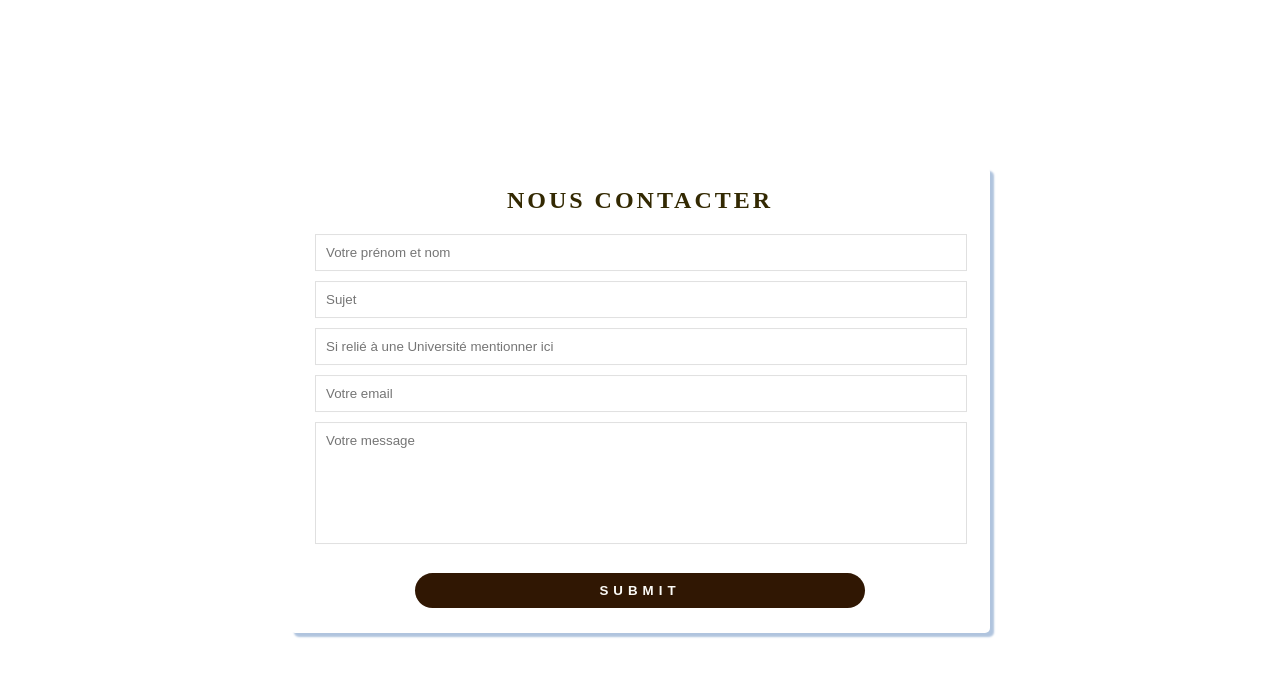
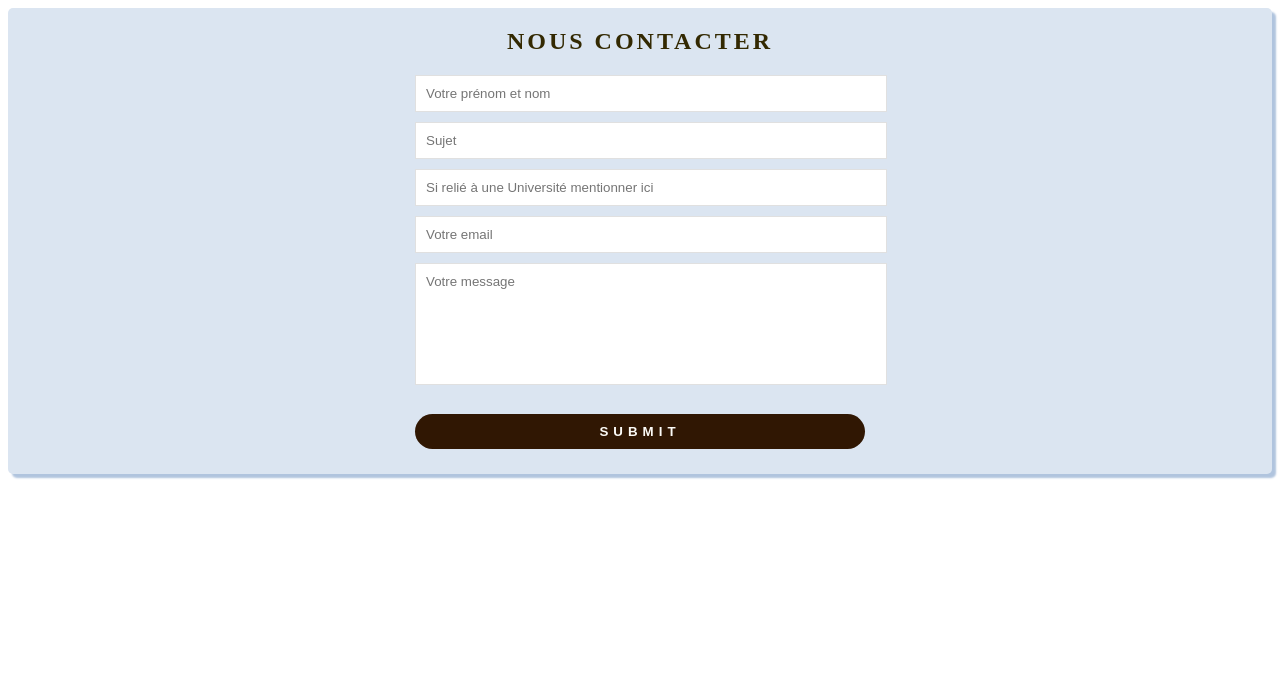
Before and after one commit to Jerem-dY/Makki, a PHP site: page /html/contact.html in a window 1280 px wide. Shown: the top 677 px of the page. Run offline with PHP 8.4, Linux system fonts and the light colour scheme.

Commit message:
contact css

```diff
--- a/html/styles/contact.css
+++ b/html/styles/contact.css
@@ -1,17 +1,15 @@
 .wrapper {
-    position: absolute;
-    top: 50%;
-    left: 50%;
-    transform: translate(-50%, -50%);
-    max-width: 700px;
-    width: 100%;
-    background: #fff;
-    padding: 25px;
-    border-radius: 5px;
-    box-shadow: 4px 4px 2px
-        #B0C4DE;
-    box-sizing: border-box;
-    padding-top: 0px;
+  width: 100%;
+  background: #dbe5f1;
+  padding: 25px;
+    padding-top: 25px;
+  border-radius: 5px;
+  box-shadow: 4px 4px 2px #B0C4DE;
+  box-sizing: border-box;
+  padding-top: 0px;
+  display: grid;
+  align-items: center;
+  justify-content: center;
 
 }
 
@@ -25,7 +23,6 @@
 
 .wrapper .input_field {
     margin-bottom: 10px;
-    margin-right: 20px;
 }
 
 .wrapper
@@ -48,7 +45,6 @@
     border: 0px;
     margin-top: 15px;
     padding: 10px;
-    margin-left: 100px;
     text-align: center;
     width: 450px;
     background: #301703;
```
